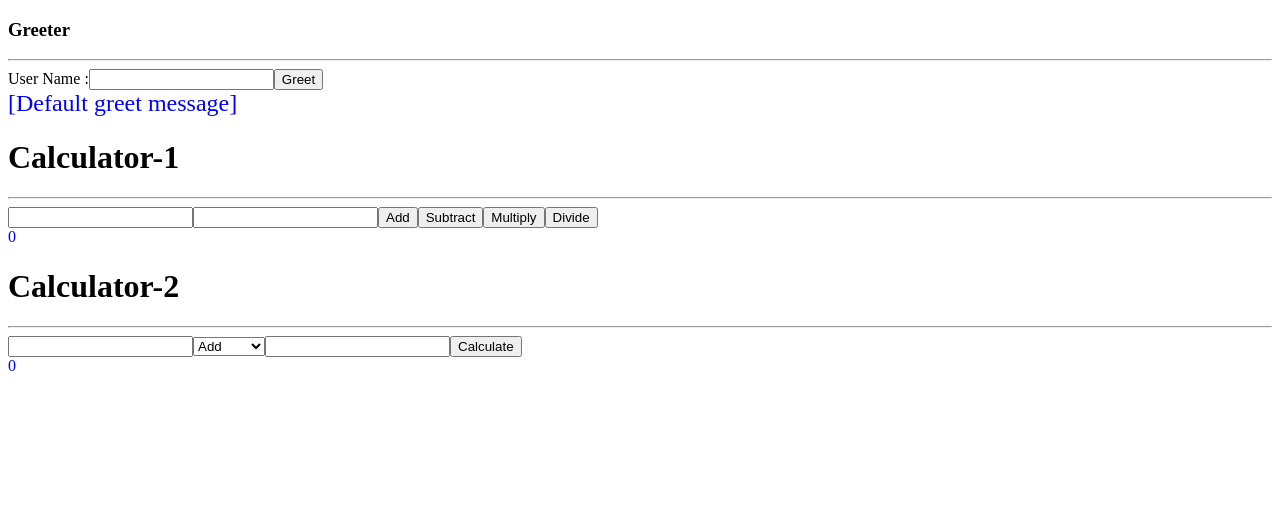
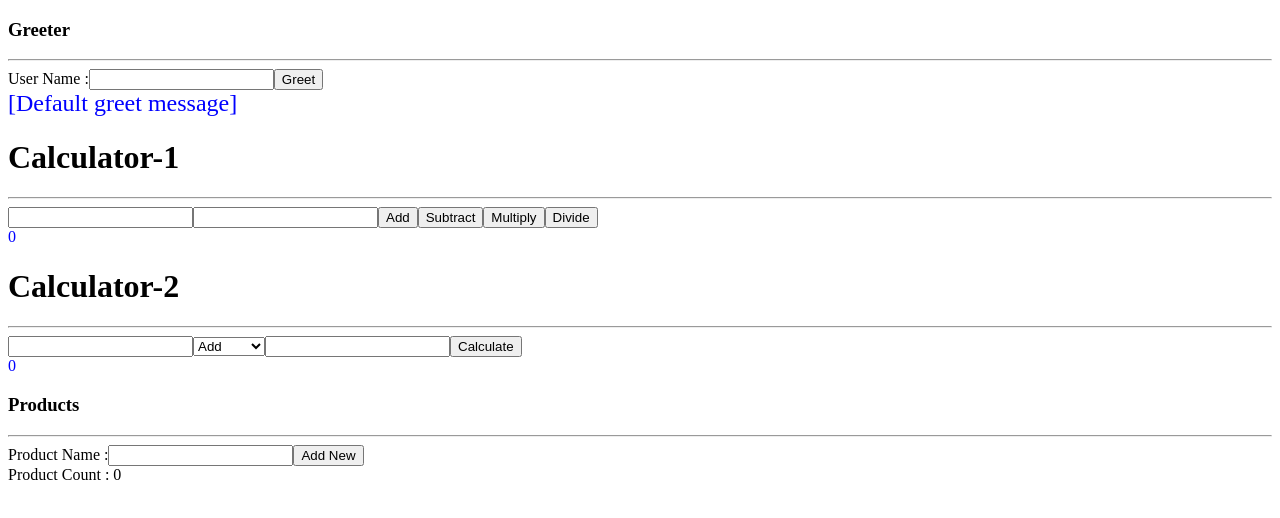
Before and after one commit to keshav-chaure/Cisco-Angular-Apr-2018, an Angular app in the folder first-app/: page / in a window 1280 px wide. Shown: the top 518 px of the page. Built offline with nearby package versions, Linux system fonts and the light colour scheme.

Commit message:
product list (using ngFor)

```diff
--- a/first-app/src/app/app.component.html
+++ b/first-app/src/app/app.component.html
@@ -10,3 +10,4 @@
 <app-greeter></app-greeter>
 <app-calculator-one></app-calculator-one>
 <app-calculator-two></app-calculator-two>
+<app-products></app-products>
--- a/first-app/src/app/app.module.ts
+++ b/first-app/src/app/app.module.ts
@@ -7,6 +7,7 @@ import { GreeterComponent } from './greeter/greeter.component';
 import { CalculatorOneCompnent } from './calculator/calculatorOne.component';
 import { CalculatorTwoComponent } from './calculator/calculatorTwo.component';
 import { CalculatorResultComponent } from './calculator/calculatorResult.component';
+import { ProductListComponent } from './products/productList.component';
 
 /*
 declarations
@@ -31,7 +32,8 @@ imports
     GreeterComponent,
     CalculatorOneCompnent,
     CalculatorTwoComponent,
-    CalculatorResultComponent
+    CalculatorResultComponent,
+    ProductListComponent
   ],
   imports: [
     BrowserModule
--- /dev/null
+++ b/first-app/src/app/products/productList.component.ts
@@ -0,0 +1,23 @@
+import { Component } from '@angular/core';
+
+@Component({
+	selector : 'app-products',
+	template : `
+		<h3>Products</h3>
+		<hr>
+		<label>Product Name :</label>
+		<input type="text" #txtProductName />
+		<input type="button" value="Add New" (click)="onAddNewClick(txtProductName.value)"/>
+		<div>Product Count : {{products.length}}</div>
+		<ol>
+			<li *ngFor="let product of products">{{product}}</li>
+		</ol>
+	`
+})
+export class ProductListComponent{
+	products : string[] = [];
+
+	onAddNewClick(productName : string){
+		this.products.push(productName);
+	}
+}
```
